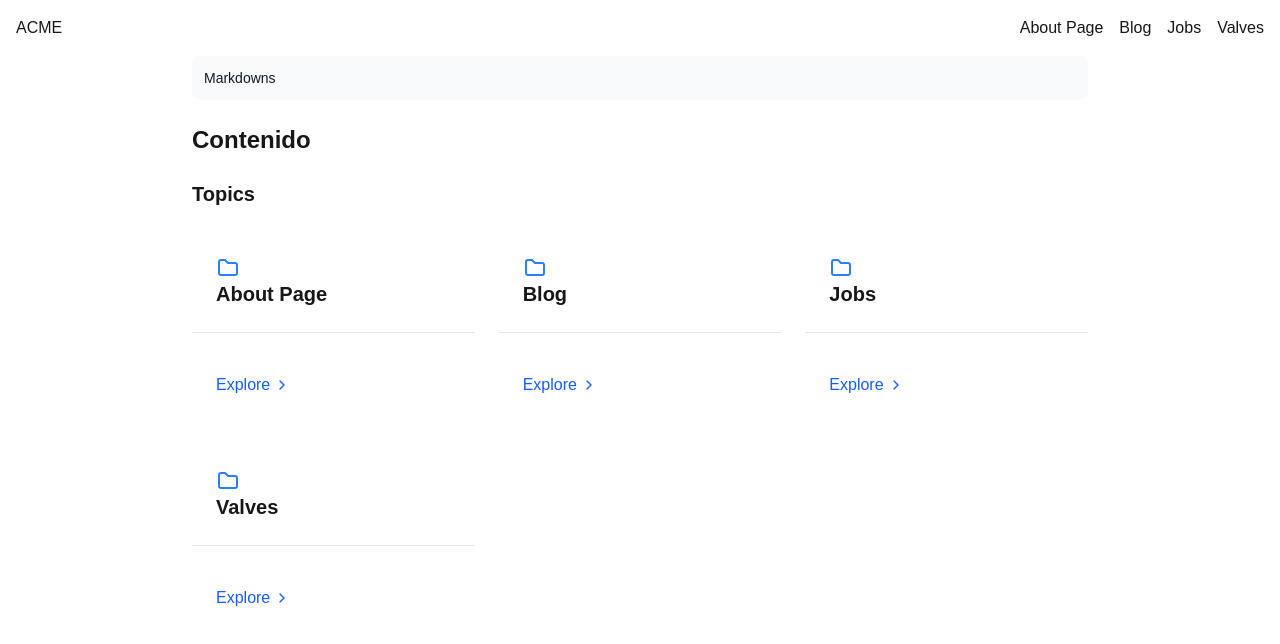
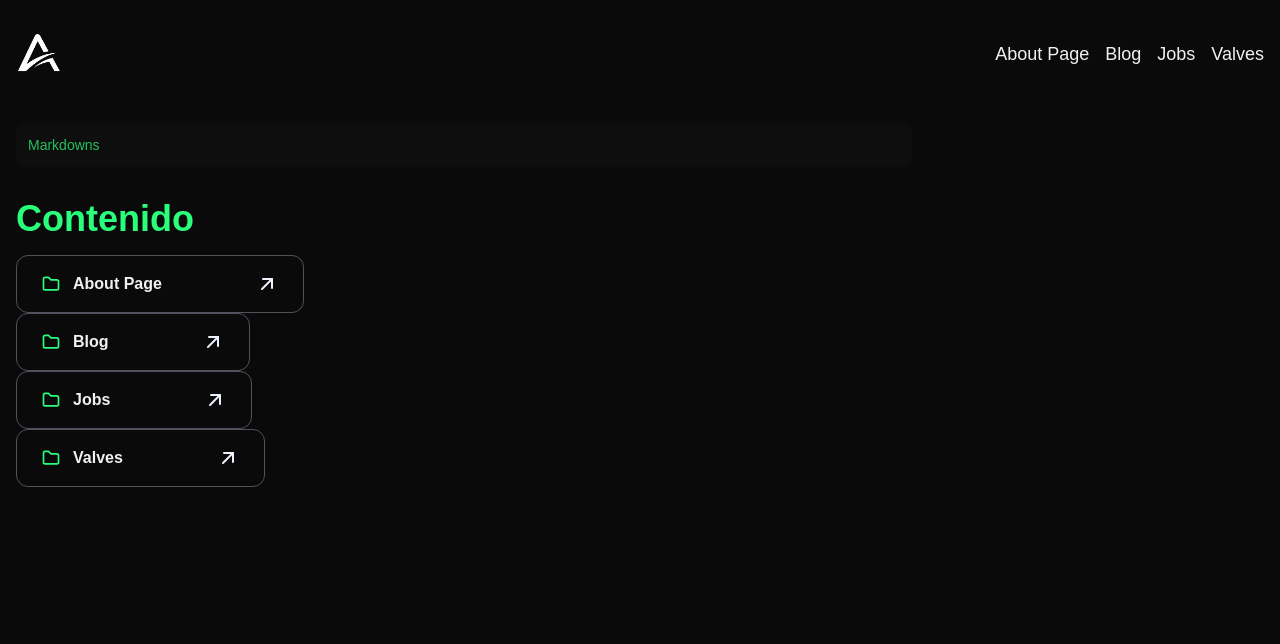
Before and after one commit to martingdinardi/static-content-challenge-2025-martin-gamboa, a Next.js app: page /markdowns in a window 1280 px wide. Shown: the top 644 px of the page. Built offline with nearby package versions, Linux system fonts and the light colour scheme.

Commit message:
05- Markdown styles and animations

```diff
--- a/app/globals.css
+++ b/app/globals.css
@@ -1,8 +1,8 @@
 @import "tailwindcss";
 
 :root {
-  --background: #ffffff;
-  --foreground: #171717;
+  --background: #0a0a0a;
+  --foreground: #f1f1f1;
 }
 
 @theme inline {
@@ -22,8 +22,9 @@
   @apply text-gray-800 leading-relaxed;
 }
 
-.prose h1 {
-  @apply text-3xl font-bold mt-8 mb-4;
+.prose h1,
+h1 {
+  @apply text-4xl font-bold mt-8 mb-4 text-[#2aff7b];
 }
 
 .prose h2 {
@@ -35,7 +36,7 @@
 }
 
 .prose p {
-  @apply mb-4;
+  @apply mb-4 text-neutral-200 text-lg;
 }
 
 .prose ul,
--- a/app/markdowns/[...slug]/page.tsx
+++ b/app/markdowns/[...slug]/page.tsx
@@ -1,6 +1,6 @@
 import { getBreadcrumbPaths, getContentBySlug } from "@/lib/content";
 import MarkdownRenderer from "../components/MarkdownRenderer";
-import { DirectoryList } from "@/components/DirectoryList";
+import { DirectoryList } from "@/app/markdowns/components/DirectoryList";
 import { Breadcrumb } from "@/components/Breadcrumb";
 import { notFound } from "next/navigation";
 
@@ -20,13 +20,13 @@
     const breadcrumbPaths = getBreadcrumbPaths(path);
 
     return (
-      <div className="max-w-4xl mx-auto">
+      <div className="max-w-4xl mt-4">
         <Breadcrumb paths={breadcrumbPaths} />
 
         {content ? (
           <MarkdownRenderer content={content} metadata={metadata} />
         ) : (
-          <h1 className="text-2xl font-bold mb-6">
+          <h1 className="text-3xl font-bold mb-6">
             {metadata.title ||
               breadcrumbPaths[breadcrumbPaths.length - 1]?.name}
           </h1>
--- a/components/Card/index.tsx
+++ b/app/markdowns/components/Card/index.tsx
@@ -18,7 +18,7 @@
 }
 
 const CardHeader = ({ children, ...props }: CardHeaderProps) => (
-  <div className="p-6 border-b border-gray-200" {...props}>
+  <div className="border-b border-gray-200" {...props}>
     {children}
   </div>
 );
@@ -28,7 +28,7 @@
 }
 
 const CardTitle = ({ children, ...props }: CardTitleProps) => (
-  <h3 className="text-xl font-semibold" {...props}>
+  <h3 className="text-base font-semibold" {...props}>
     {children}
   </h3>
 );
@@ -49,7 +49,7 @@
 }
 
 const CardContent = ({ children, ...props }: CardContentProps) => (
-  <div className="p-6" {...props}>
+  <div className="" {...props}>
     {children}
   </div>
 );
--- /dev/null
+++ b/app/markdowns/components/DirectoryList/index.tsx
@@ -0,0 +1,75 @@
+import Link from "next/link";
+import Card from "../Card";
+import { DirectoryInfo } from "@/lib/types";
+import { formatDate } from "@/lib/utils";
+import {
+  IconFolder,
+  IconArrowUpRight,
+  IconCalendar,
+} from "@tabler/icons-react";
+
+interface DirectoryListProps {
+  directories: DirectoryInfo[];
+  parentTitle?: string;
+  showTitle?: boolean;
+}
+
+export const DirectoryList = ({
+  directories,
+  showTitle = true,
+}: DirectoryListProps) => {
+  return (
+    <div className="space-y-6">
+      {showTitle}
+
+      {directories.length > 0 && (
+        <>
+          {directories.map((dir) => (
+            <Link href={`/markdowns/${dir.path}`} key={dir.path}>
+              <Card className="overflow-hidden flex border rounded-xl items-center justify-between py-4 px-6 w-fit gap-12 border-zinc-600 group hover:scale-105 transition-all duration-500">
+                <Card.Header className="flex items-center w-max">
+                  <IconFolder className="h-5 w-5 text-[#2aff7b] mr-3 flex-shrink-0" />
+                  <Card.Title>{dir.title}</Card.Title>
+                </Card.Header>
+                <Card.Content>
+                  {dir.description && (
+                    <Card.Description className="mb-4 line-clamp-2">
+                      {dir.description}
+                    </Card.Description>
+                  )}
+                  <div className="flex justify-between items-center">
+                    {dir.date && (
+                      <div className="flex items-center text-sm text-indigo-50">
+                        <IconCalendar className="h-4 w-4 mr-1" />
+                        <span>{formatDate(dir.date)}</span>
+                      </div>
+                    )}
+                    <div className="flex gap-1 items-center">
+                      <div className="overflow-hidden">
+                        <div className="text-indigo-50 relative">
+                          {"Explore".split("").map((letter, index) => (
+                            <span
+                              key={index}
+                              className="inline-block opacity-0 translate-y-full transition-all group-hover:opacity-100 group-hover:translate-y-0 text-xs"
+                              style={{
+                                transitionDelay: `${index * 50}ms`,
+                                transitionProperty: "transform, opacity",
+                              }}
+                            >
+                              {letter}
+                            </span>
+                          ))}
+                        </div>
+                      </div>
+                      <IconArrowUpRight className="h-6 w-6 text-indigo-50 duration-300 group-hover:scale-125 transition-all" />
+                    </div>
+                  </div>
+                </Card.Content>
+              </Card>
+            </Link>
+          ))}
+        </>
+      )}
+    </div>
+  );
+};
--- /dev/null
+++ b/app/markdowns/components/MarkdownsNavbar/MarkdownsClientNavbar/index.tsx
@@ -0,0 +1,56 @@
+"use client";
+
+import { Navbar } from "@/components/ui/Navbar";
+import Image from "next/image";
+import Link from "next/link";
+import { usePathname } from "next/navigation";
+
+interface MarkdownsClientNavbarProps {
+  sections: { title: string; slug: string }[];
+}
+
+export const MarkdownsClientNavbar = ({
+  sections,
+}: MarkdownsClientNavbarProps) => {
+  const pathname = usePathname();
+
+  const isActive = (slug: string) => {
+    const pathSegments = pathname.split("/");
+    const markdownsIndex = pathSegments.findIndex(
+      (segment) => segment === "markdowns"
+    );
+
+    if (markdownsIndex !== -1 && pathSegments.length > markdownsIndex + 1) {
+      const activeSegment = pathSegments[markdownsIndex + 1];
+      return activeSegment === slug;
+    }
+
+    return false;
+  };
+
+  return (
+    <Navbar>
+      <div className="flex justify-between items-center py-4">
+        <Link href="/markdowns">
+          <Image src="/logo.webp" alt="Acme Co." width={45} height={50} />
+        </Link>
+        <div className="space-x-4">
+          {sections.map((section) => {
+            const active = isActive(section.slug);
+            return (
+              <Link
+                key={section.slug}
+                href={`/markdowns/${section.slug}`}
+                className={`inline-block transition duration-200 hover:scale-110 hover:text-[#2aff7b] text-lg ${
+                  active ? "text-[#2aff7b] scale-110" : ""
+                }`}
+              >
+                {section.title}
+              </Link>
+            );
+          })}
+        </div>
+      </div>
+    </Navbar>
+  );
+};
--- /dev/null
+++ b/app/markdowns/components/MarkdownsNavbar/index.tsx
@@ -0,0 +1,10 @@
+import { getContentSections } from "@/lib/content";
+import { MarkdownsClientNavbar } from "./MarkdownsClientNavbar";
+
+export const MarkdownsNavbar = async () => {
+  const sections = await getContentSections();
+
+  return <MarkdownsClientNavbar sections={sections} />;
+};
+
+export default MarkdownsNavbar;
--- a/app/markdowns/components/Navbar/index.tsx
+++ /dev/null
@@ -1,25 +0,0 @@
-import { Navbar } from "@/components/ui/Navbar";
-import { getContentSections } from "@/lib/content";
-import Link from "next/link";
-
-export const MarkdownsNavbar = async () => {
-  const sections = await getContentSections();
-  return (
-    <Navbar>
-      <div className="flex justify-between items-center">
-        <Link href="/"> ACME</Link>
-        <div className="space-x-4">
-          {sections.map((section) => (
-            <Link
-              key={section.slug}
-              href={`/markdowns/${section.slug}`}
-              className="hover:underline"
-            >
-              {section.title}
-            </Link>
-          ))}
-        </div>
-      </div>
-    </Navbar>
-  );
-};
--- a/app/markdowns/layout.tsx
+++ b/app/markdowns/layout.tsx
@@ -1,8 +1,8 @@
 import type { Metadata } from "next";
 import { Geist, Geist_Mono } from "next/font/google";
-import { MarkdownsNavbar } from "@/app/markdowns/components/Navbar";
 import ".././globals.css";
 import { Container } from "@/components/ui/Container";
+import MarkdownsNavbar from "./components/MarkdownsNavbar";
 
 const geistSans = Geist({
   variable: "--font-geist-sans",
@@ -15,8 +15,8 @@
 });
 
 export const metadata: Metadata = {
-  title: "Create Next App",
-  description: "Generated by create next app",
+  title: "Acme Co.: Building Solutions, Shaping Futures",
+  description: "Acme Co's Marketing Department Website",
 };
 
 export default async function RootLayout({
--- a/components/Breadcrumb/index.tsx
+++ b/components/Breadcrumb/index.tsx
@@ -7,7 +7,7 @@
 
 export const Breadcrumb = ({ paths }: BreadcrumbProps) => {
   return (
-    <nav aria-label="Breadcrumb" className="mb-6 bg-gray-50 p-3 rounded-lg">
+    <nav aria-label="Breadcrumb" className="mb-6 bg-[#0e0e0e] p-3 rounded-lg ">
       <ol className="flex flex-wrap items-center text-sm text-gray-600">
         {paths.map((item, index) => (
           <li key={item.path} className="flex items-center">
@@ -16,9 +16,9 @@
             )}
 
             {index === paths.length - 1 ? (
-              <span className="font-medium text-gray-900">{item.name}</span>
+              <span className="font-medium text-[#2aff7bbd]">{item.name}</span>
             ) : (
-              <Link href={item.path} className="hover:text-gray-900">
+              <Link href={`${item.path}`} className="hover:text-[#2aff7bbd]">
                 {item.name}
               </Link>
             )}
--- a/components/DirectoryList/index.tsx
+++ /dev/null
@@ -1,67 +0,0 @@
-import Link from "next/link";
-import Card from "../Card";
-import { DirectoryInfo } from "@/lib/types";
-import { formatDate } from "@/lib/utils";
-import {
-  IconFolder,
-  IconChevronRight,
-  IconCalendar,
-} from "@tabler/icons-react";
-
-interface DirectoryListProps {
-  directories: DirectoryInfo[];
-  parentTitle?: string;
-  showTitle?: boolean;
-}
-
-export const DirectoryList = ({
-  directories,
-  showTitle = true,
-}: DirectoryListProps) => {
-  return (
-    <div className="space-y-6">
-      {showTitle}
-
-      {directories.length > 0 && (
-        <>
-          <h2 className="text-xl font-semibold">Topics</h2>
-          <div className="grid grid-cols-1 md:grid-cols-2 lg:grid-cols-3 gap-6">
-            {directories.map((dir) => (
-              <Card
-                key={dir.path}
-                className="overflow-hidden hover:shadow-md transition-shadow"
-              >
-                <Card.Header>
-                  <IconFolder className="h-6 w-6 text-blue-500 mr-3 flex-shrink-0" />
-                  <Card.Title>{dir.title}</Card.Title>
-                </Card.Header>
-                <Card.Content>
-                  {dir.description && (
-                    <Card.Description className="mb-4 line-clamp-2">
-                      {dir.description}
-                    </Card.Description>
-                  )}
-                  <div className="flex justify-between items-center mt-4">
-                    {dir.date && (
-                      <div className="flex items-center text-sm text-gray-500">
-                        <IconCalendar className="h-4 w-4 mr-1" />
-                        <span>{formatDate(dir.date)}</span>
-                      </div>
-                    )}
-                    <Link
-                      href={`/markdowns/${dir.path}`}
-                      className="flex items-center text-blue-600 hover:text-blue-800"
-                    >
-                      Explore
-                      <IconChevronRight className="h-4 w-4 ml-1" />
-                    </Link>
-                  </div>
-                </Card.Content>
-              </Card>
-            ))}
-          </div>
-        </>
-      )}
-    </div>
-  );
-};
--- a/components/ui/Navbar/index.tsx
+++ b/components/ui/Navbar/index.tsx
@@ -5,6 +5,6 @@
   className?: string;
 }
 
-export const Navbar = ({ children, className }: NavbarProps) => {
+export const Navbar = ({ children, className = "" }: NavbarProps) => {
   return <nav className={`py-4 ${className}`}>{children}</nav>;
 };
--- a/lib/content/index.ts
+++ b/lib/content/index.ts
@@ -240,7 +240,7 @@
     { name: "Markdowns", path: "/markdowns" },
   ];
 
-  let currentPath = "";
+  let currentPath = "/markdowns";
   for (const part of parts) {
     currentPath += `/${part}`;
     paths.push({
```
Also changed, not shown: public/logo.webp (added).
